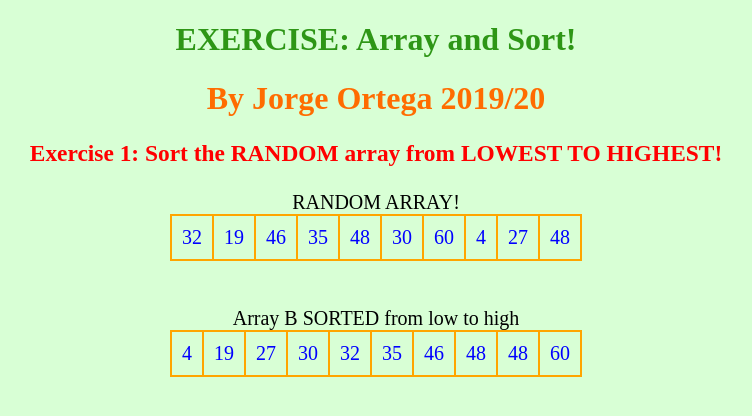
After one commit to Darkinci/IAW-IZV, a PHP site: the page made by Arrays/random array numbers.php in a window 1280 px wide. The commit adds this page. Shown: the top 416 px of the page, without its empty margins (264-1016 px from the left). Run offline with PHP 8.4, Linux system fonts and the light colour scheme.

Commit message:
Hechos ejercicios de arrays, uno de longitud aleatoria y ordenador con numeros aleatorios

```diff
--- a/Arrays/arrays multiples.php
+++ b/Arrays/arrays multiples.php
@@ -89,6 +89,8 @@
 
             );
 
+
+            echo "<h3>Text Arrays!</h3>";
             //Ahora lo sacamos por pantalla
             foreach($colores as $indUno => $valor){
                 if(is_array($valor)){
@@ -101,7 +103,7 @@
             //Lineas vacias
             echo "<br/><br/>";
 
-
+            echo "<h3>Colour Arrays!</h3>";
             //Ahora vamos a intentar crear una tabla poner los fondos de los tds de diferentes colores
             echo "<table>";
             foreach($colores as $indUno => $valor){
--- /dev/null
+++ b/Arrays/random array numbers.php
@@ -0,0 +1,79 @@
+<!DOCTYPE html>
+<html lang="es">
+<head>
+    <meta charset="UTF-8">
+    <meta name="viewport" content="width=device-width, initial-scale=1.0">
+    <meta http-equiv="X-UA-Compatible" content="ie=edge">
+    <link rel="shortcut icon" type="image" href="D:\2º ASIR A\IAW - Ruth Galera\Clase\Icono\ico.png" />
+    <title> Arrays Exercises! </title>
+    <style>
+            table,tr,td {
+                margin: 0 auto;
+                border-collapse: collapse;
+                border: 2px solid orange;
+                padding: 10px;
+            }
+            div{
+                text-align: center;
+                font-size: 20px;
+                color: blue;
+            }
+            h3{
+                color: red;
+            }
+            caption{
+                color:black;
+            }
+    </style>
+</head>
+<body style="background-color:#d8ffd5">
+    <h1 style="color:#2e9616;text-align:center"> EXERCISE: Array and Sort! </h1>
+    <h1 style="color:#FF6C00;text-align:center"> By Jorge Ortega 2019/20 </h1>
+    <?php
+        echo "<div>";
+        echo "<h3>Exercise 1: Sort the RANDOM array from LOWEST TO HIGHEST! </h3>";
+
+        //Creacion de un array de longitud 10
+        for($i=0; $i < 10; $i++){
+            $array_A[$i]=mt_rand(3,60);
+        }
+
+
+        //Sacamos el vector A ordenado por Pantalla
+        echo "<table><caption> RANDOM ARRAY!</caption><tr>";
+        for($i=0; $i < 10;$i++){
+            echo "<td>$array_A[$i] </td>";
+        }
+        echo "</tr></table>";
+
+        //Lineas vacias
+        echo "<br/><br/>";
+
+        //Creacion del bucle B donde se va a ordenar
+        for($i=0;$i<10;$i++){
+            $array_B[$i]=0;
+        }
+
+        //Creacion de variable que va a guardar la posicion que me interesa
+        $posicionMax = 999;
+
+        //Ordenacion del Vector de Mayor a Menor
+        for($i=0; $i < 10; $i++){
+            $var_max = 999;
+            for($j=0;$j < 10;$j++){
+                if($array_A[$j] < $var_max){
+                    $var_max = $array_A[$j];
+                    $posicionMax = $j;
+                }
+            }
+            $array_A[$posicionMax] = 999;
+            $array_B[$i] = $var_max;
+        }
+
+
+        //Sacamos el vector B ordenado por Pantalla
+        echo "<table><caption> Array B SORTED from low to high</caption><tr>";
+        for($i=0; $i < 10;$i++){
+            echo "<td>$array_B[$i] </td>";
+        }
+        echo "</tr></table>";
```
Also changed, not shown: Arrays/array aleatorio.php (added, +58 -0 lines).
